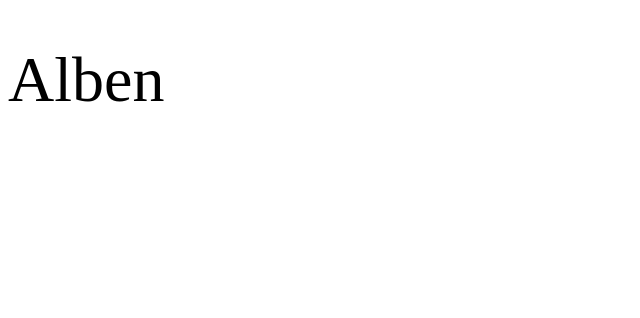
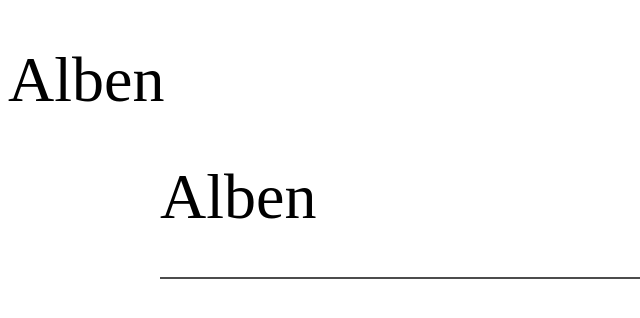
Before and after one commit to leaeig/leaeig.github.io, a plain HTML site: page index.html in a window 1280 px wide. Shown: the whole page, without its empty margins (0-640 px from the left). Drawn offline with Linux system fonts and the light colour scheme.

Commit message:
Update index.html

```diff
--- a/index.html
+++ b/index.html
@@ -9,3 +9,9 @@
   </body>
 </html>
 <link href="index.css" media="screen" rel="stylesheet" type="text/css"/>
+<body>
+ <div class="pagecontent">
+<h1>Alben</h1>
+<div class="line"></div>
+ </div>
+</body>
```
